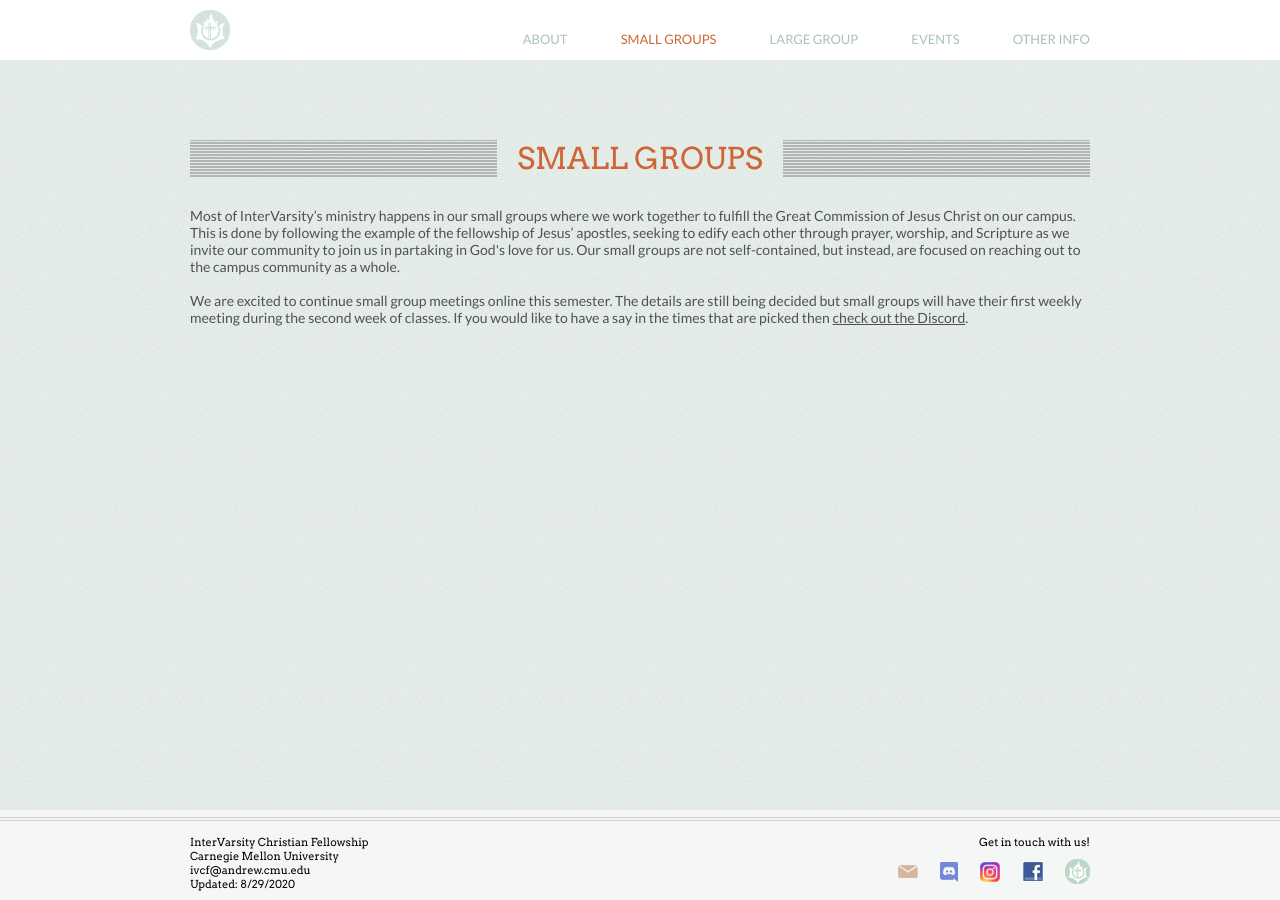
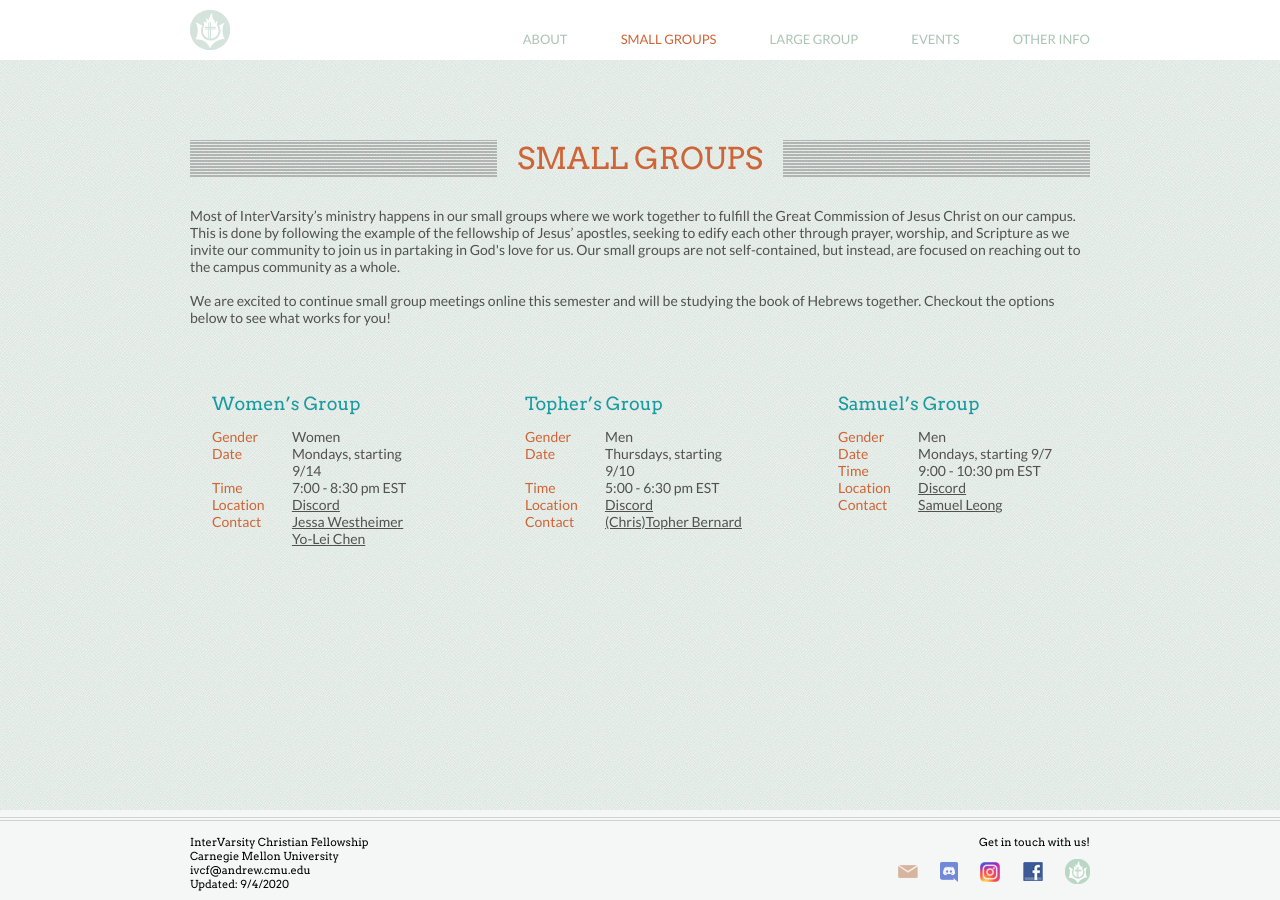
Before and after one commit to ivcf-cmu/ivcf-cmu.github.io, a Jekyll site: the page built from smallgroups.md, in a window 1280 px wide. Built offline with Jekyll 4.4.1, drawn with Linux system fonts in a browser that asks for light colours.

Commit message:
Published small group times!

```diff
--- a/_includes/footer.html
+++ b/_includes/footer.html
@@ -4,7 +4,7 @@
 			InterVarsity Christian Fellowship<br />
 			Carnegie Mellon University<br />
 			ivcf@andrew.cmu.edu<br />
-			Updated: 8/29/2020
+			Updated: 9/4/2020
 		</div>
 		<div class="contactlinks">
 			<div class="contactblurb">Get in touch with us!</div>
--- a/smallgroups.md
+++ b/smallgroups.md
@@ -8,25 +8,27 @@ Most of InterVarsity’s ministry happens in our small groups where we work toge
 </p>
 <br/>
 <p>
-We are excited to continue small group meetings online this semester. The details are still being decided but small groups will have their first weekly meeting during the second week of classes. If you would like to have a say in the times that are picked then <a href="https://discord.gg/Af8Y8Zn" target="_blank">check out the Discord</a>.
+We are excited to continue small group meetings online this semester and will be studying the book of Hebrews together. Checkout the options below to see what works for you!
 </p>
-<!-- <br/>
+<br/>
 <div class="cogs">
 	<div class="tricolumn">
 		<div class="smallgroup">
 			<h2>Women’s Group</h2>
 			<dl>
-			<dt>Gender</dt>
-			<dd>Women</dd>
-			<dt>Time</dt>
-			<dd>Tuesdays, 7:00-8:30pm</dd>
-			<dt>Location</dt>
-			<dd>West Wing Tech Lounge</dd>
-			<dt>Contact</dt>
-			<dd>
-        <a href="mailto:jwesthei@andrew.cmu.edu" target="_blank">Jessa Westheimer</a>
-        <a href="mailto:sananth@andrew.cmu.edu" target="_blank">Steph Ananth</a>
-      </dd>
+				<dt>Gender</dt>
+				<dd>Women</dd>
+				<dt>Date</dt>
+				<dd>Mondays, starting 9/14</dd>
+				<dt>Time</dt>
+				<dd>7:00 - 8:30 pm EST</dd>
+				<dt>Location</dt>
+				<dd><a href="https://discord.gg/Af8Y8Zn" target="_blank">Discord</a></dd>
+				<dt>Contact</dt>
+				<dd>
+					<a href="mailto:jwesthei@andrew.cmu.edu" target="_blank">Jessa Westheimer</a>
+					<a href="mailto:yoleic@andrew.cmu.edu" target="_blank">Yo-Lei Chen</a>
+				</dd>
 			</dl>
 		</div>
 	</div>
@@ -36,10 +38,12 @@ We are excited to continue small group meetings online this semester. The detail
 			<dl>
 			<dt>Gender</dt>
 			<dd>Men</dd>
+			<dt>Date</dt>
+			<dd>Thursdays, starting 9/10</dd>
 			<dt>Time</dt>
-			<dd>Tuesdays, 4:30-6:00pm</dd>
+			<dd>5:00 - 6:30 pm EST</dd>
 			<dt>Location</dt>
-			<dd>UC Chapel</dd>
+			<dd><a href="https://discord.gg/Af8Y8Zn" target="_blank">Discord</a></dd>
 			<dt>Contact</dt>
 			<dd><a href="mailto:cabernar@andrew.cmu.edu" target="_blank">(Chris)Topher Bernard</a></dd>
 			</dl>
@@ -47,17 +51,19 @@ We are excited to continue small group meetings online this semester. The detail
 	</div>
 	<div class="tricolumn">
 		<div class="smallgroup">
-			<h2>Ben's Group</h2>
+			<h2>Samuel’s Group</h2>
 			<dl>
 			<dt>Gender</dt>
 			<dd>Men</dd>
+			<dt>Date</dt>
+			<dd>Mondays, starting 9/7</dd>
 			<dt>Time</dt>
-			<dd>Thursdays, 5:30-7:00pm</dd>
+			<dd>9:00 - 10:30 pm EST</dd>
 			<dt>Location</dt>
-			<dd>Resnik 330</dd>
+			<dd><a href="https://discord.gg/Af8Y8Zn" target="_blank">Discord</a></dd>
 			<dt>Contact</dt>
-			<dd><a href="mailto:zemingbh@andrew.cmu.edu" target="_blank">Ben Huang</a></dd>
+			<dd><a href="mailto:scleong@andrew.cmu.edu" target="_blank">Samuel Leong</a></dd>
 			</dl>
 		</div>
 	</div>
-</div> -->
+</div>
```
